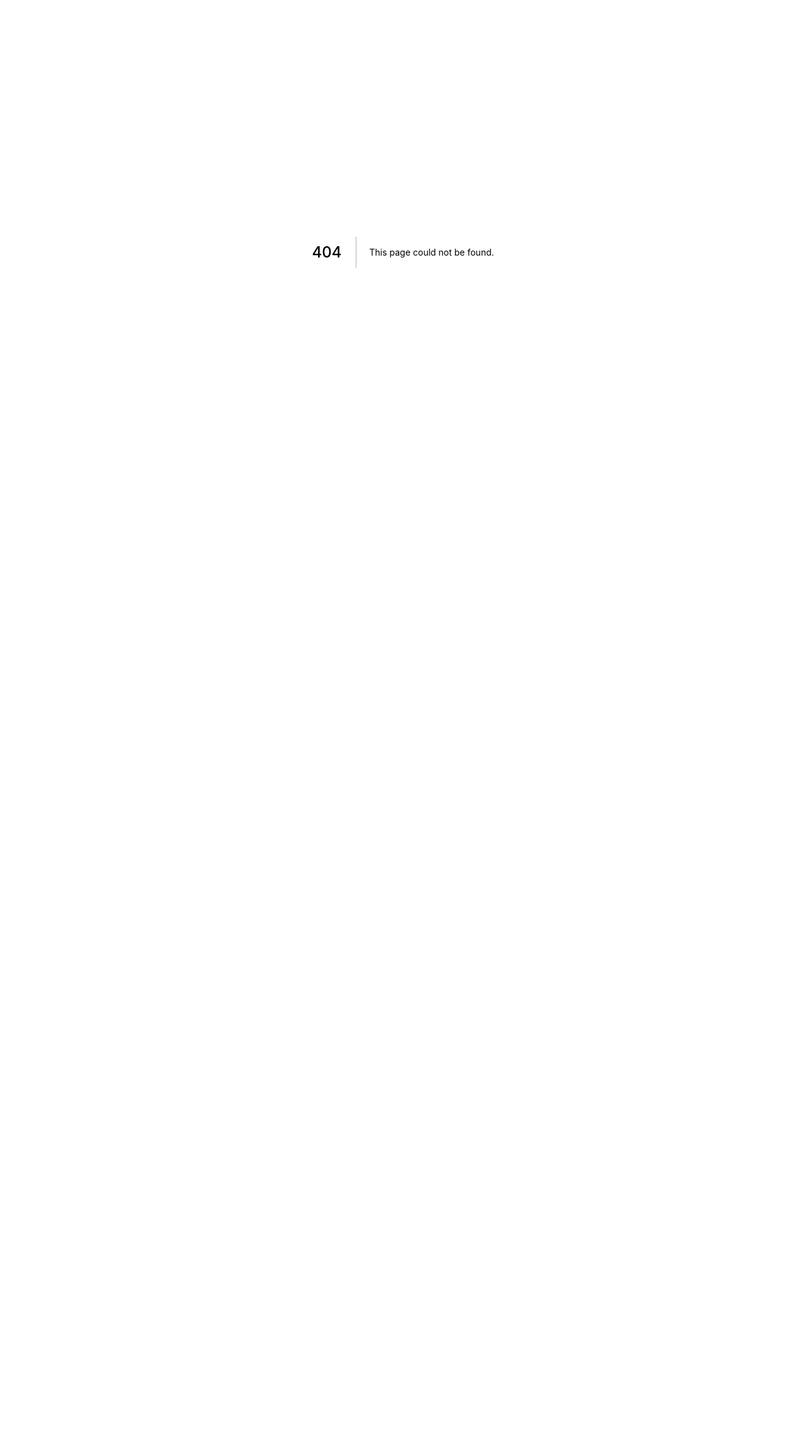
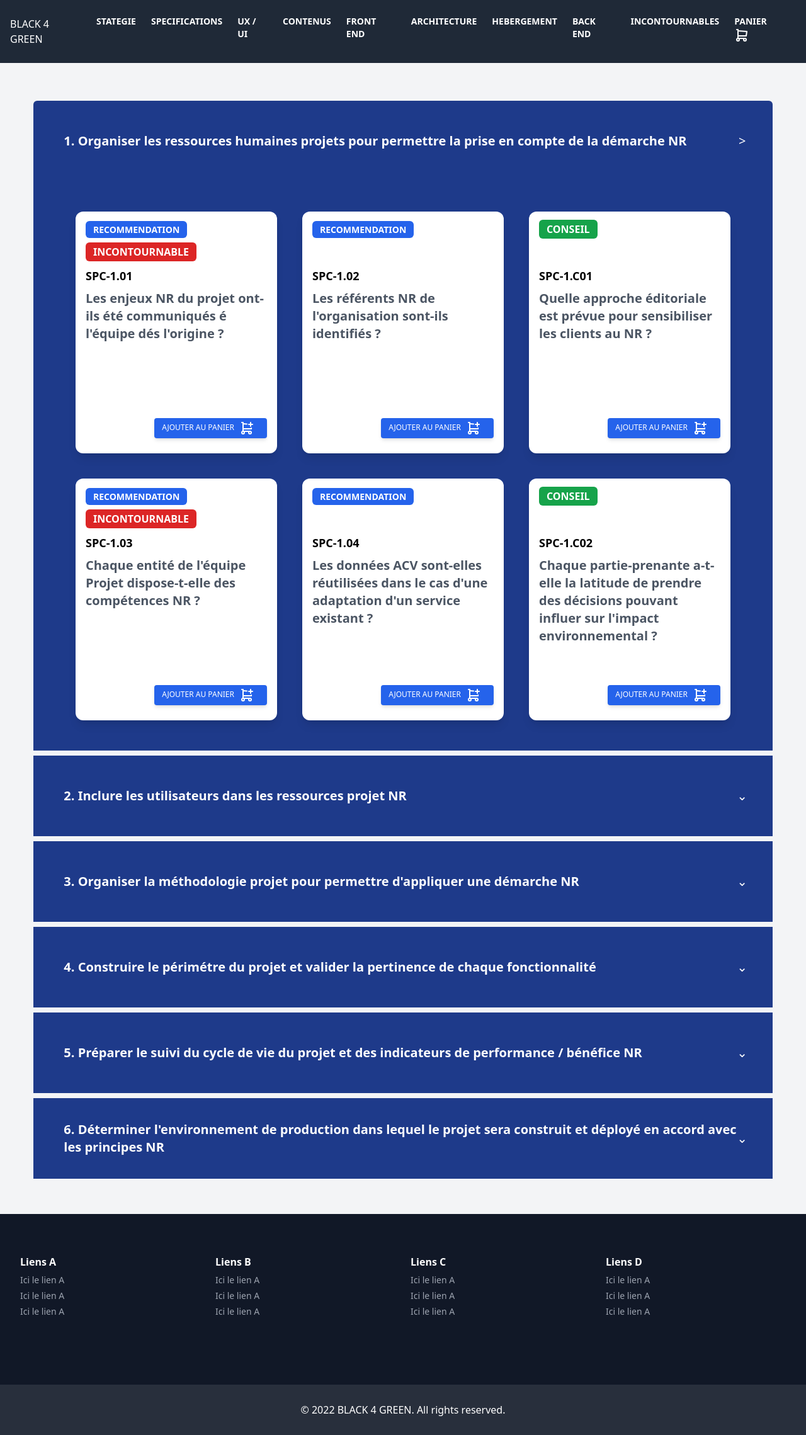
Before and after one commit to GillesCedric/Black4Green, a Next.js app: page /specifications in a window 1280 px wide. Before the commit this address had no page. Shown: the whole page at 63% size. Before the commit the page ends 800 px from the top, so only its background shows below. Built offline with nearby package versions, Linux system fonts and the light colour scheme.

Commit message:
Création de la page specifications

```diff
--- /dev/null
+++ b/pages/specifications.tsx
@@ -0,0 +1,39 @@
+import type { NextPage } from 'next'
+import dynamic from 'next/dynamic'
+import { Suspense } from 'react'
+import Head from 'next/head'
+import GoodPracticesModel, { Filters, GoodPractices as GoodPracticesType } from '../src/models/GoodPractices'
+
+const Header = dynamic(() => import('../src/components/Header'), { suspense: true })
+const GoodPractices = dynamic(() => import('../src/components/GoodPractices'), { suspense: true })
+const Footer = dynamic(() => import('../src/components/Footer'), { suspense: true })
+const Specifications: NextPage<{ goodPractices: GoodPracticesType[], recommendations: string[] }> = ({ goodPractices, recommendations }) => {
+
+  return <>
+    <Head>
+      <title>Black 4 Green | Spécifications</title>
+      <meta name="description" content="Design 4 Green Application" />
+      <link rel="icon" href="/favicon.ico" />
+    </Head>
+    <Suspense fallback={`Loading...`}>
+      <Header />
+      <GoodPractices recommendations={recommendations} goodPractices={goodPractices} />
+      <Footer />
+    </Suspense>
+  </>
+}
+
+export default Specifications
+
+export async function getStaticProps() {
+
+  const goodPractices = GoodPracticesModel.getGoodPracticesWithFilter(Filters.family, 'SPECIFICATIONS'),
+    recommendations = GoodPracticesModel.getRecommendationsWithFilter(Filters.family, 'SPECIFICATIONS')
+
+  return {
+    props: {
+      goodPractices,
+      recommendations
+    }
+  }
+}
```
